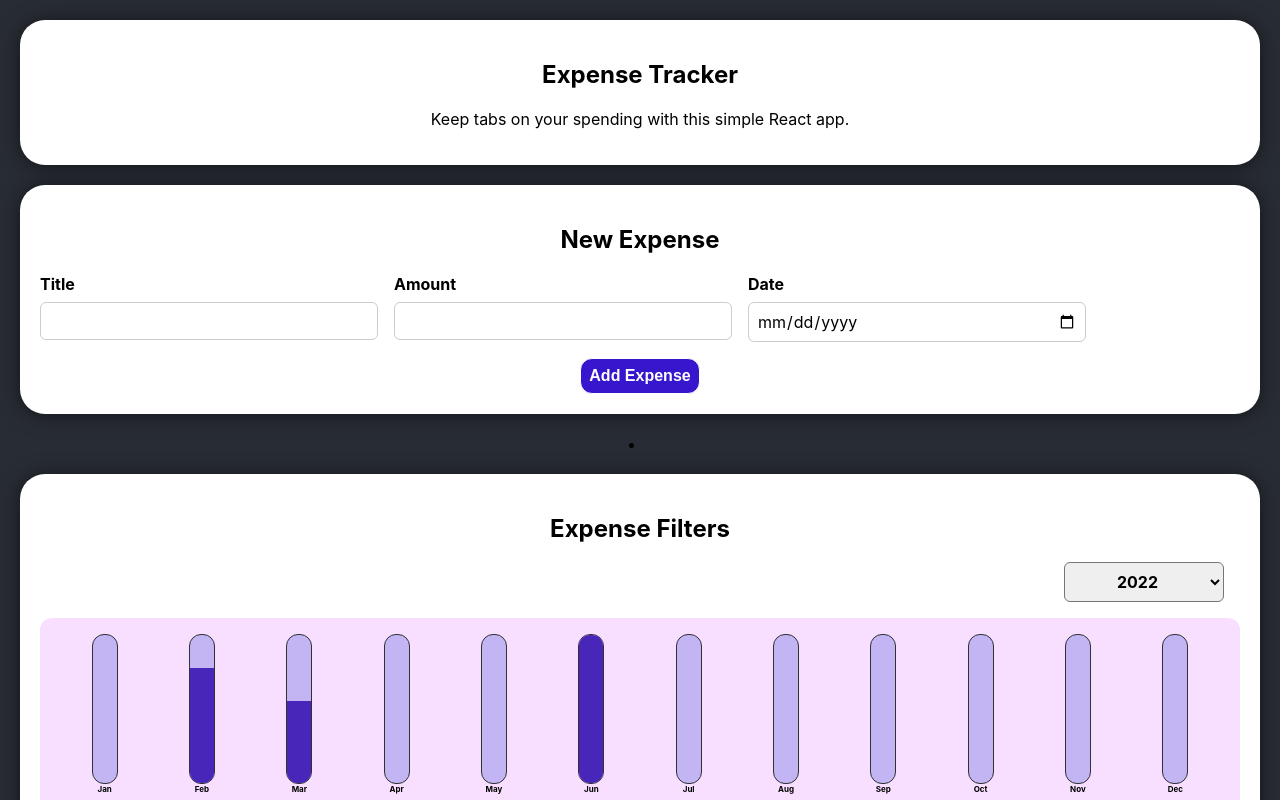
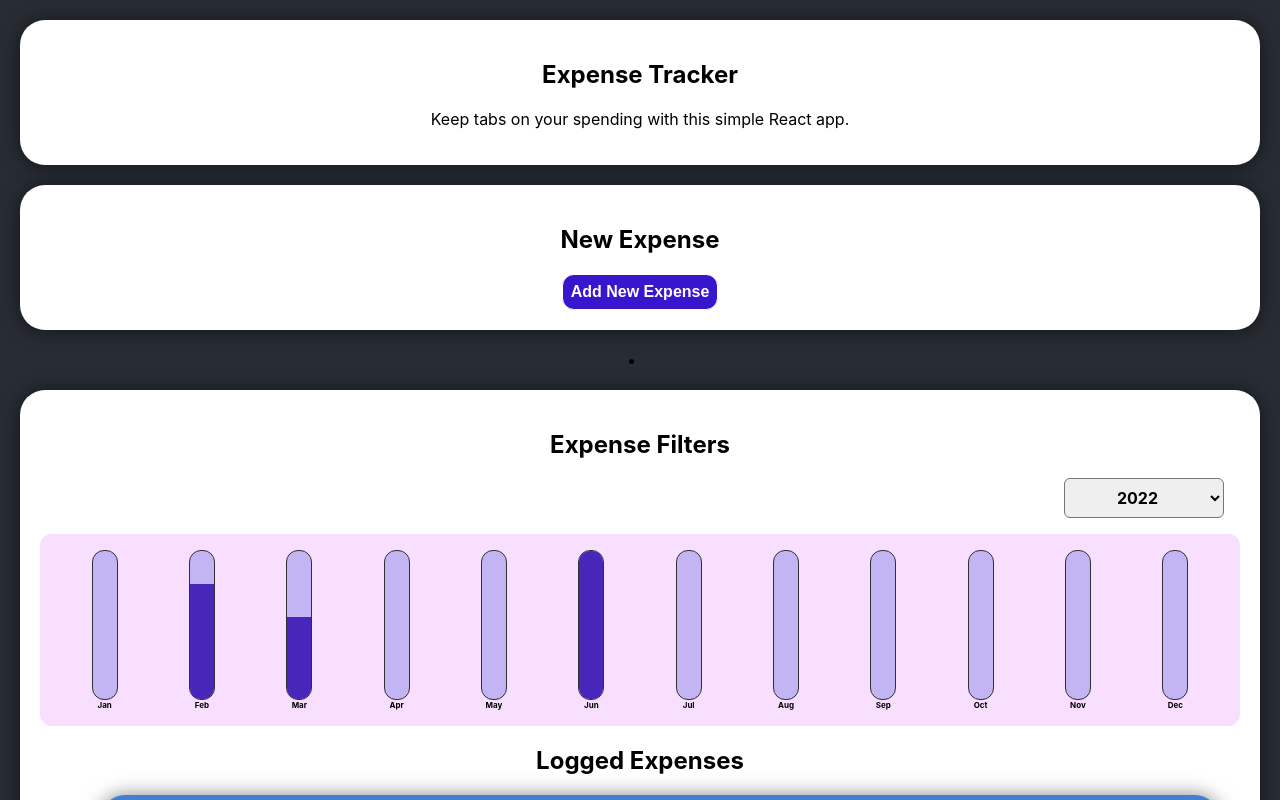
Before and after one commit to nlovell/react-expenses-tracker, a React (Create React App) app: page / in a window 1280 px wide. Shown: the top 800 px of the page. Built offline with nearby package versions, Linux system fonts and the light colour scheme.

Commit message:
Assignment 4: Conditional Content

```diff
--- a/src/components/NewExpense/ExpenseForm.tsx
+++ b/src/components/NewExpense/ExpenseForm.tsx
@@ -1,4 +1,5 @@
-import { ChangeEvent, FormEvent, useState } from "react";
+import { Method } from "@testing-library/react";
+import { ChangeEvent, FormEvent, MouseEventHandler, useState } from "react";
 import { IExpenseItem } from "../Expenses/ExpenseItem";
 import "./NewExpense.css";
 
@@ -12,6 +13,7 @@ type TExpenseClickHandler = (enteredExpenseData: IExpenseItem) => void;
 
 interface INewExpense {
   saveHandler: TExpenseClickHandler;
+  editHandler: any;
 }
 
 // name : (vars : types [, ...]) => return,
@@ -21,7 +23,7 @@ interface INewExpense {
  * @param saveHandler
  * @returns form JSX
  */
-const ExpenseForm = ({ saveHandler }: INewExpense) => {
+const ExpenseForm = ({ saveHandler, editHandler }: INewExpense) => {
   const [userInput, setUserInput] = useState<IExpenseForm>({
     title: "",
     cost: "",
@@ -40,7 +42,7 @@ const ExpenseForm = ({ saveHandler }: INewExpense) => {
 
     const expenseData: IExpenseItem = {
       title: userInput.title,
-      cost: ~~userInput.cost,
+      cost: +userInput.cost,
       date: new Date(userInput.date),
     };
 
@@ -87,6 +89,8 @@ const ExpenseForm = ({ saveHandler }: INewExpense) => {
           </div>
         </div>
         <div>
+          <button className="new-expense__actions" type="button" onClick={editHandler}>Cancel</button>
+
           <button className="new-expense__actions" type="submit">
             Add Expense
           </button>
--- a/src/components/NewExpense/NewExpense.tsx
+++ b/src/components/NewExpense/NewExpense.tsx
@@ -1,8 +1,10 @@
+import { useState } from "react";
 import { IExpenseItem } from "../Expenses/ExpenseItem";
 import Card from "../UI/Card/Card";
 import ExpenseForm from "./ExpenseForm";
 
 type TExpenseHandler = (expense: IExpenseItem) => void;
+
 
 interface IExpenseHandler {
   onAddExpenseHandler: TExpenseHandler;
@@ -19,12 +21,28 @@ const NewExpense = ({
 
     console.log(expenseData);
     expenseHandler(expenseData);
+    setEditMode(false);
   };
+
+  const [editMode, setEditMode] = useState(false);
+
+  const editHandler = () => {
+    setEditMode(!editMode);
+    console.log(editMode);
+  }
 
   return (
     <Card className="new-expense">
       <h2>New Expense</h2>
-      <ExpenseForm saveHandler={saveExpenseDataHandler} />
+      {editMode ?
+        <ExpenseForm
+          saveHandler={saveExpenseDataHandler}
+          editHandler={editHandler}
+        />
+        :
+        <button className="new-expense__actions" onClick={editHandler}>Add New Expense</button>
+      }
+
     </Card>
   );
 };
```
